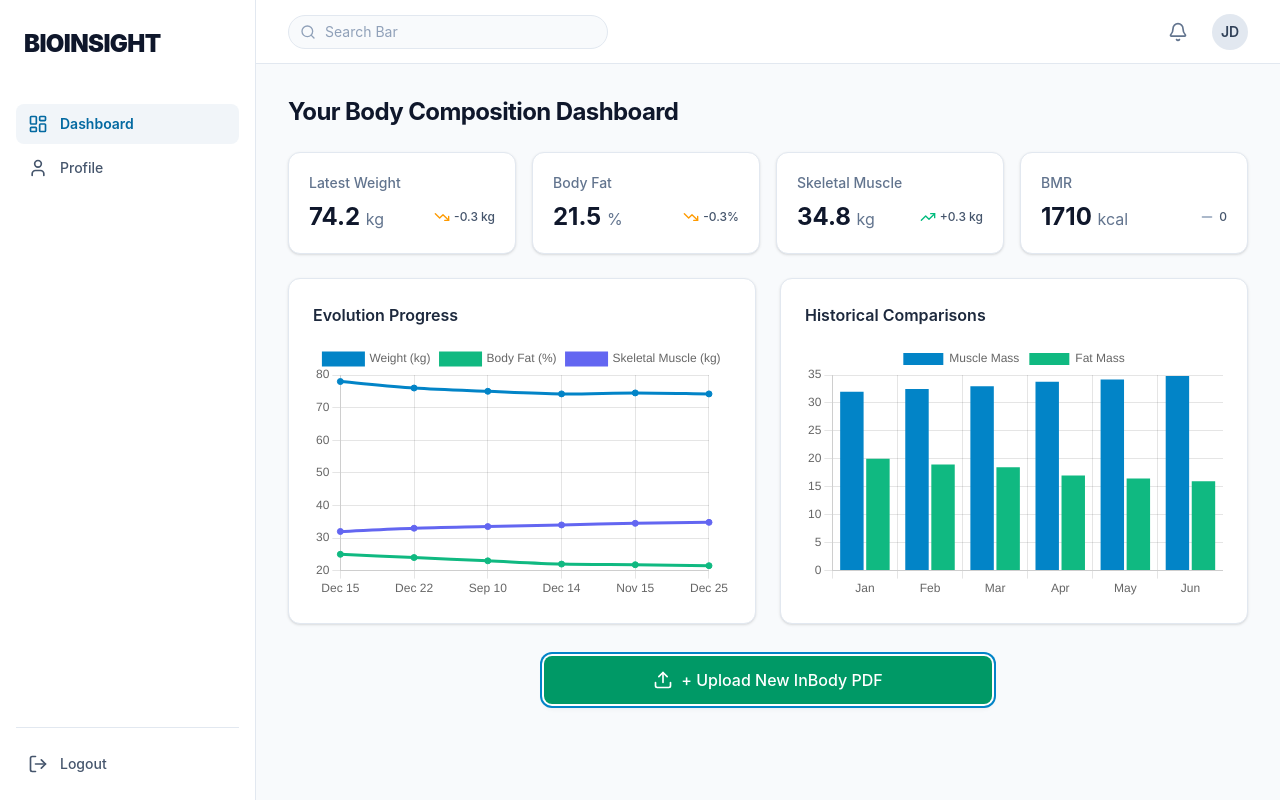
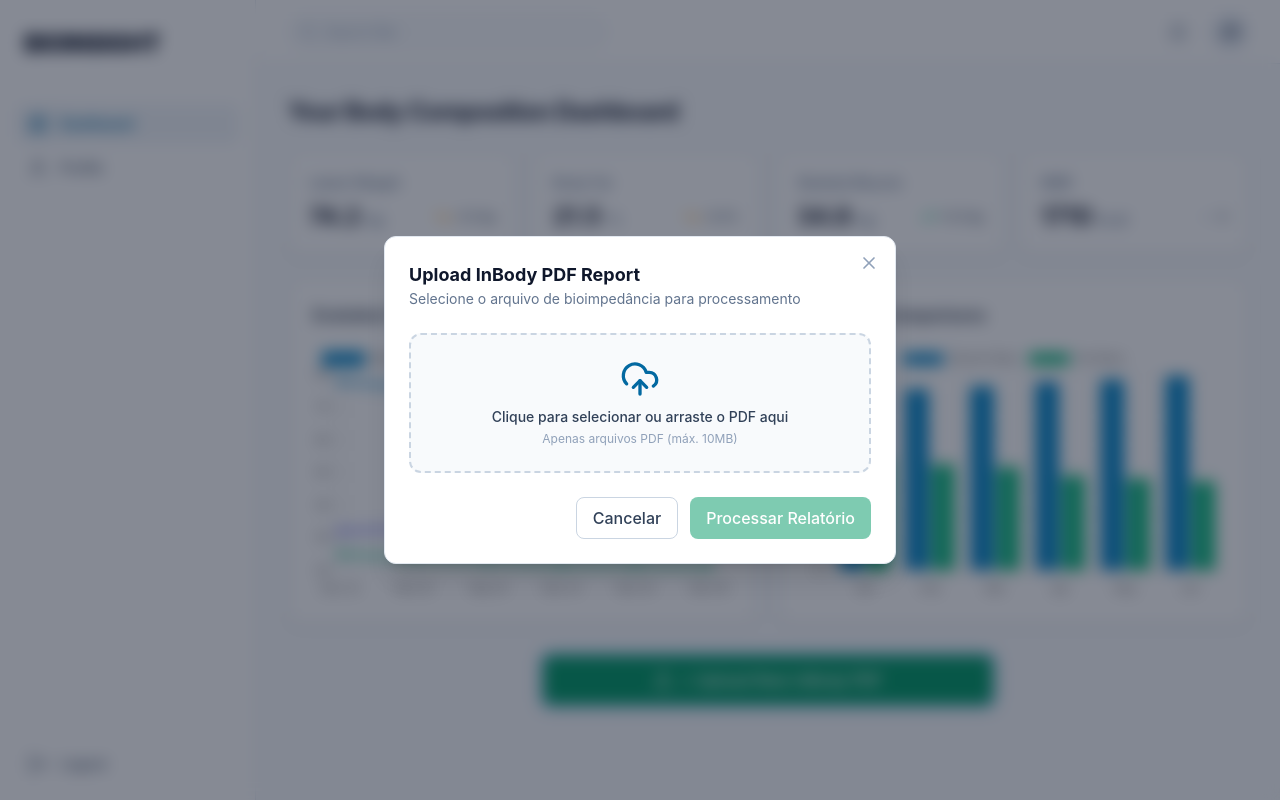
Before and after one commit to Thmsantos/bioinsight-web, a React (Vite) app: page /dashboard in a window 1280 px wide. Both pictures are taken after a click on the button "+ Upload New InBody PDF". Built offline with nearby package versions, Linux system fonts and the light colour scheme.

Commit message:
:sparkles: feat: implement InBody PDF Upload Modal with file selection and testid attributes

```diff
--- /dev/null
+++ b/src/components/dashboard/UploadPdfModal.tsx
@@ -0,0 +1,150 @@
+import { useState } from 'react';
+import type { ChangeEvent, SyntheticEvent } from 'react';
+import { Card } from '@/components/ui/Card';
+import { Button } from '@/components/ui/Button';
+import { X, UploadCloud, FileText } from 'lucide-react';
+
+interface UploadPdfModalProps {
+    isOpen: boolean;
+    onClose: () => void;
+    onUploadSuccess?: () => void;
+}
+
+function UploadPdfModal({ isOpen, onClose, onUploadSuccess }: UploadPdfModalProps) {
+    const [selectedFile, setSelectedFile] = useState<File | null>(null);
+    const [isUploading, setIsUploading] = useState(false);
+    const [error, setError] = useState<string | null>(null);
+
+    if (!isOpen) return null;
+
+    const handleFileChange = (e: ChangeEvent<HTMLInputElement>) => {
+        const file = e.target.files?.[0];
+        if (file) {
+            if (file.type !== 'application/pdf') {
+                setError('Por favor, selecione apenas arquivos no formato PDF.');
+                setSelectedFile(null);
+                return;
+            }
+            setError(null);
+            setSelectedFile(file);
+        }
+    };
+
+    const handleSubmit = async (e: SyntheticEvent<HTMLFormElement>) => {
+        e.preventDefault();
+        if (!selectedFile) return;
+
+        setIsUploading(true);
+        setError(null);
+
+        try {
+            await new Promise((resolve) => setTimeout(resolve, 1500));
+
+            setSelectedFile(null);
+            onClose();
+            if (onUploadSuccess) onUploadSuccess();
+        } catch {
+            setError('Falha ao enviar o arquivo PDF. Tente novamente.');
+        } finally {
+            setIsUploading(false);
+        }
+    };
+
+    return (
+        <div
+            data-testid="upload-pdf-modal-overlay"
+            className="fixed inset-0 z-50 flex items-center justify-center bg-slate-900/50 p-4 backdrop-blur-sm"
+        >
+            <Card
+                data-testid="upload-pdf-modal"
+                className="relative w-full max-w-lg p-6 shadow-xl"
+            >
+                <button
+                    data-testid="close-upload-modal-btn"
+                    onClick={onClose}
+                    disabled={isUploading}
+                    className="absolute right-4 top-4 text-slate-400 hover:text-slate-600 transition-colors disabled:opacity-50"
+                >
+                    <X className="h-5 w-5" />
+                </button>
+
+                <div className="mb-6">
+                    <h2 className="text-lg font-bold text-slate-900">
+                        Upload InBody PDF Report
+                    </h2>
+                    <p className="text-sm text-slate-500">
+                        Selecione o arquivo de bioimpedância para processamento
+                    </p>
+                </div>
+
+                <form onSubmit={handleSubmit} className="space-y-4">
+                    <div className="relative flex flex-col items-center justify-center rounded-xl border-2 border-dashed border-slate-300 bg-slate-50 p-6 text-center transition-colors hover:border-brand-500 hover:bg-slate-100/50">
+                        <input
+                            id="pdf-file-input"
+                            type="file"
+                            accept=".pdf"
+                            data-testid="pdf-file-input"
+                            onChange={handleFileChange}
+                            disabled={isUploading}
+                            className="absolute inset-0 cursor-pointer opacity-0 disabled:cursor-not-allowed"
+                        />
+
+                        <UploadCloud className="mb-2 h-10 w-10 text-brand-600" />
+
+                        <p className="text-sm font-medium text-slate-700">
+                            Clique para selecionar ou arraste o PDF aqui
+                        </p>
+                        <p className="mt-1 text-xs text-slate-400">
+                            Apenas arquivos PDF (máx. 10MB)
+                        </p>
+
+                        {selectedFile && (
+                            <div
+                                data-testid="selected-file-info"
+                                className="mt-4 flex items-center gap-2 rounded-lg bg-white p-2.5 shadow-sm text-sm text-slate-700 border border-slate-200"
+                            >
+                                <FileText className="h-4 w-4 text-brand-600" />
+                                <span className="truncate max-w-[200px] font-medium">
+                                    {selectedFile.name}
+                                </span>
+                                <span className="text-xs text-slate-400">
+                                    ({(selectedFile.size / (1024 * 1024)).toFixed(2)} MB)
+                                </span>
+                            </div>
+                        )}
+                    </div>
+
+                    {error && (
+                        <p data-testid="upload-error-message" className="text-xs text-red-500 font-medium">
+                            {error}
+                        </p>
+                    )}
+
+                    <div className="flex justify-end gap-3 pt-2">
+                        <Button
+                            type="button"
+                            variant="outline"
+                            data-testid="cancel-upload-btn"
+                            onClick={onClose}
+                            disabled={isUploading}
+                        >
+                            Cancelar
+                        </Button>
+
+                        <Button
+                            type="submit"
+                            data-testid="submit-upload-btn"
+                            disabled={!selectedFile || isUploading}
+                            isLoading={isUploading}
+                            className="bg-emerald-600 hover:bg-emerald-700 active:bg-emerald-800"
+                        >
+                            Processar Relatório
+                        </Button>
+                    </div>
+                </form>
+            </Card>
+        </div>
+    );
+}
+
+export { UploadPdfModal };
--- a/src/pages/Dashboard.tsx
+++ b/src/pages/Dashboard.tsx
@@ -1,3 +1,4 @@
+import { useState } from 'react';
 import {
   Chart as ChartJS,
   CategoryScale,
@@ -11,6 +12,7 @@
 } from 'chart.js';
 import { Line, Bar } from 'react-chartjs-2';
 import { KpiCard } from '@/components/dashboard/KpiCard';
+import { UploadPdfModal } from '@/components/dashboard/UploadPdfModal';
 import { Button } from '@/components/ui/Button';
 import { Card } from '@/components/ui/Card';
 import { Upload } from 'lucide-react';
@@ -27,6 +29,8 @@
 );
 
 function Dashboard() {
+  const [isUploadModalOpen, setIsUploadModalOpen] = useState(false);
+
   const lineChartData = {
     labels: ['Dec 15', 'Dec 22', 'Sep 10', 'Dec 14', 'Nov 15', 'Dec 25'],
     datasets: [
@@ -144,12 +148,18 @@
       <div className="flex justify-center py-2">
         <Button
           data-testid="upload-pdf-trigger-btn"
+          onClick={() => setIsUploadModalOpen(true)}
           className="w-full max-w-md bg-emerald-600 hover:bg-emerald-700 active:bg-emerald-800 py-3 text-base shadow-md"
         >
           <Upload className="mr-2 h-5 w-5" />
           + Upload New InBody PDF
         </Button>
       </div>
+
+      <UploadPdfModal
+        isOpen={isUploadModalOpen}
+        onClose={() => setIsUploadModalOpen(false)}
+      />
     </div>
   );
 }
```
